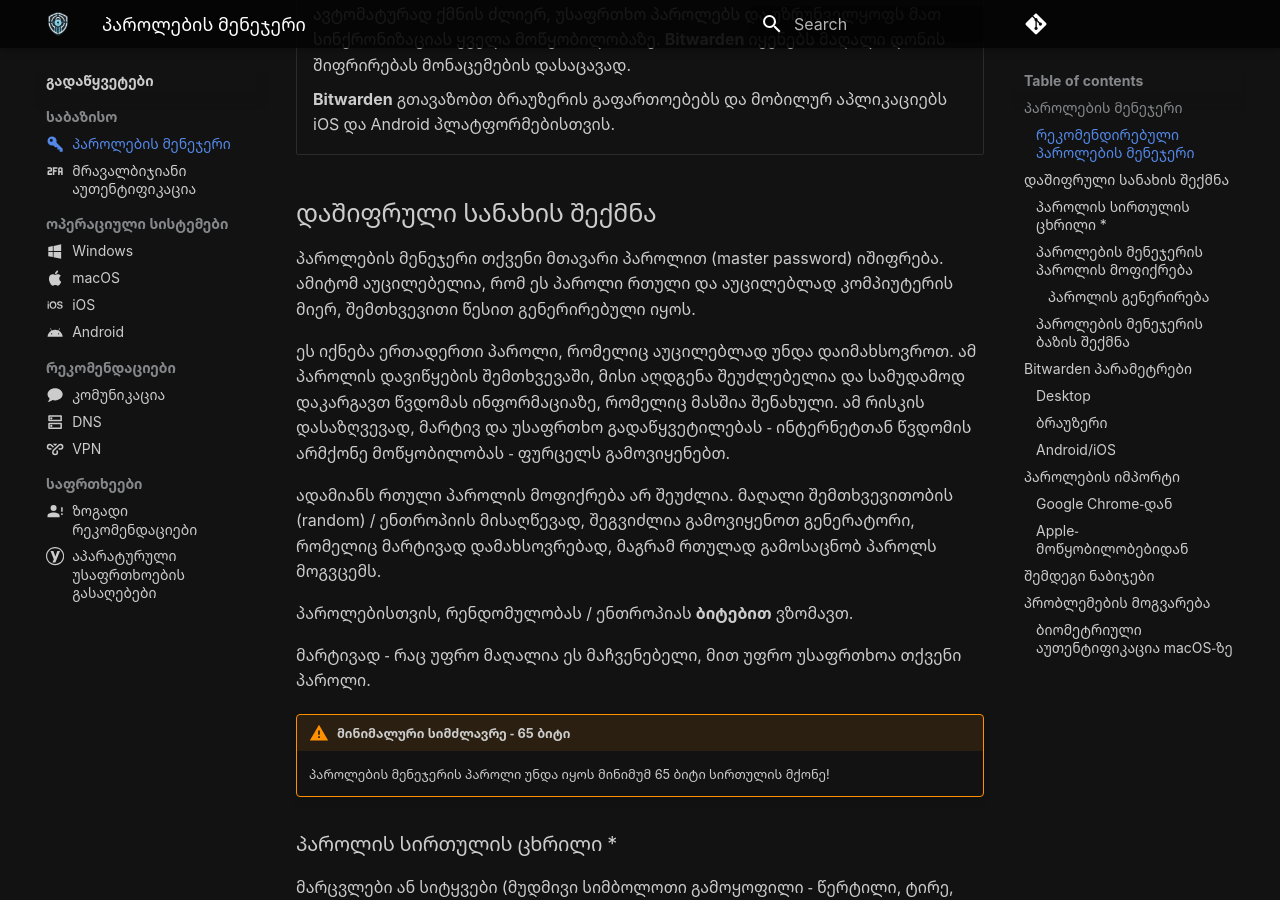
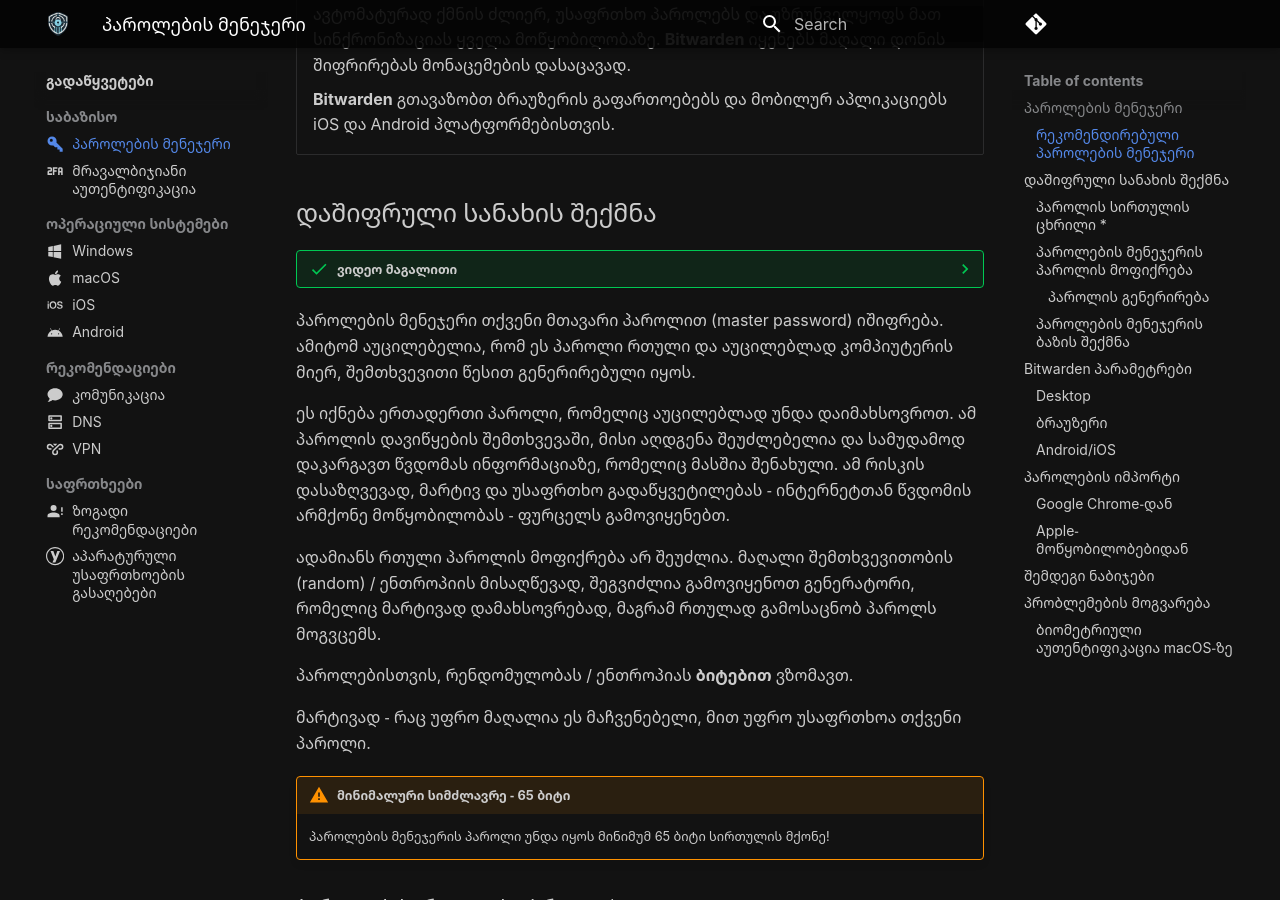
Before and after one commit to foige/security.foi.ge, an MkDocs documentation site: the page built from docs/solutions/passwords.md, in a window 1280 px wide and 900 px high, scrolled down 1088 px. Built offline with MkDocs 1.6.1 and Material for MkDocs 9.7.7, drawn with Linux system fonts in a browser that asks for light colours; emoji names are drawn with the system emoji font; comment, search, counter and statistics services are not loaded.

Commit message:
docs(passwords): Add bitwarden setup video (win)

```diff
--- a/docs/solutions/passwords.md
+++ b/docs/solutions/passwords.md
@@ -54,6 +54,17 @@
 </div>
 
 ## დაშიფრული სანახის შექმნა
+
+/// details | ვიდეო მაგალითი
+        type: success
+        open: false
+
+
+<video controls preload="none" poster="/assets/thumb/vid/bitwarden-create-win.jpg">
+    <source src="https://security-media.foi.ge/vid/bitwarden-create-win.mp4" type="video/mp4">
+</video>
+
+///
 
 პაროლების მენეჯერი თქვენი მთავარი პაროლით (master password) იშიფრება.
 ამიტომ აუცილებელია, რომ ეს პაროლი რთული და აუცილებლად კომპიუტერის მიერ, შემთხვევითი წესით
```
Also changed, not shown: docs/assets/thumb/vid/bitwarden-create-win.jpg (added).
